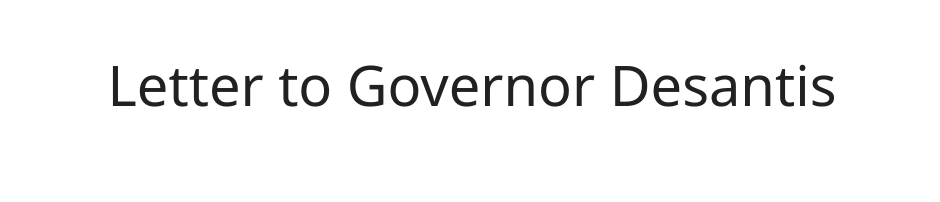
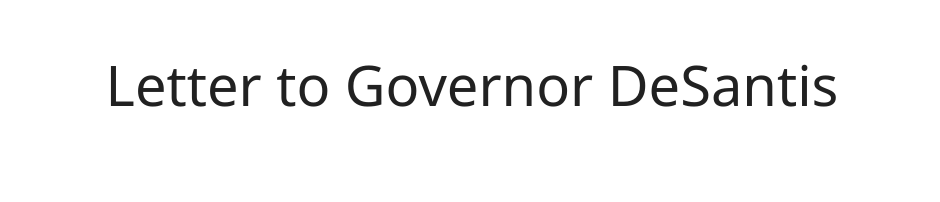
Before and after one commit to symmetric-dynamite/danneskjold, a plain HTML site: page alettertogovdesantis.html in a window 1280 px wide. Shown: the part 156-358 px from the top of the page, without its empty margins (168-1108 px from the left). Drawn offline with nearby package versions, Linux system fonts and the light colour scheme.

Commit message:
Update alettertogovdesantis.html

```diff
--- a/alettertogovdesantis.html
+++ b/alettertogovdesantis.html
@@ -24,7 +24,7 @@
     <div class="row">
         <div class='col l12 s12 m12'>
             <div class="container">
-            <h1 class="margins">Letter to Governor Desantis</h1>
+            <h1 class="margins">Letter to Governor DeSantis</h1>
             <blockquote class="marginP">
                 Dear Governor DeSantis, <br><br>
 
```
